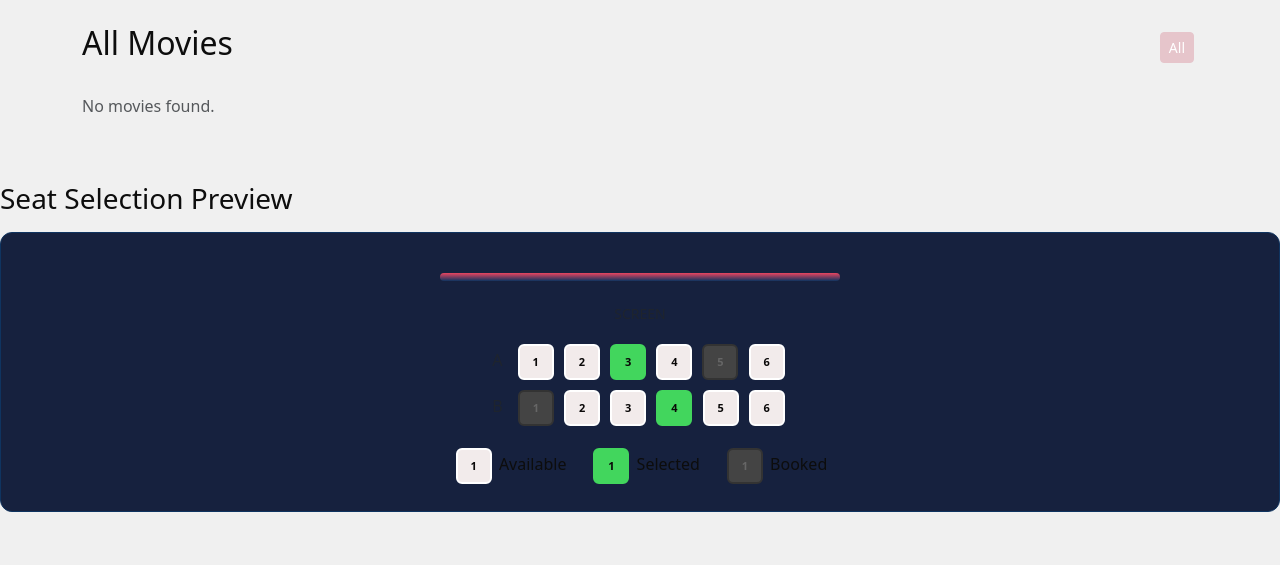
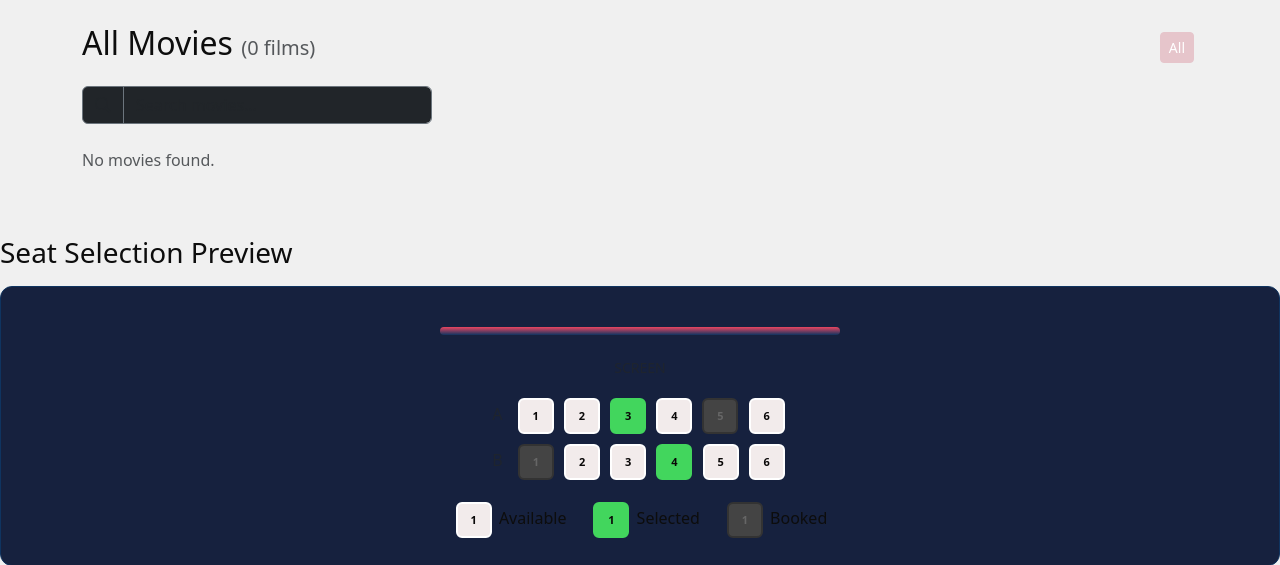
Before and after one commit to Work105/movie-ticket-system, a Django app: template tickets/templates/tickets/movie_list.html in a window 1280 px wide. Shown: the part 62-627 px from the top of the page. Run offline with Django 5.2, Linux system fonts and the light colour scheme; the template is opened without the code that fills it, so the values that code supplies are empty.

Commit message:
Add movie count to movie list page

```diff
--- a/tickets/templates/tickets/movie_list.html
+++ b/tickets/templates/tickets/movie_list.html
@@ -1,9 +1,9 @@
 {% extends 'tickets/base.html' %}
-{% block title %}All Movies — CineBook{% endblock %}
+{% block title %}All Movies — EliteCineBook{% endblock %}
 {% block content %}
 
-<div class="d-flex justify-content-between align-items-center mb-4">
-  <h2>All Movies</h2>
+<div class="d-flex justify-content-between align-items-center mb-3">
+  <h2>All Movies <span class="text-muted fs-5">({{ movies|length }} films)</span></h2>
   <div>
     <a href="{% url 'movie_list' %}" class="btn btn-sm {% if not selected_genre %}btn-primary{% else %}btn-outline-secondary{% endif %} me-1">All</a>
     {% for value, label in movies.model.GENRE_CHOICES %}
@@ -12,9 +12,20 @@
   </div>
 </div>
 
-<div class="row g-4">
+<!-- Search bar -->
+<div class="mb-4">
+  <div class="input-group" style="max-width: 350px;">
+    <span class="input-group-text bg-dark border-secondary text-muted">
+      <i class="bi bi-search"></i>
+    </span>
+    <input type="text" id="movieSearch" class="form-control bg-dark text-light border-secondary"
+           placeholder="Search movies...">
+  </div>
+</div>
+
+<div class="row g-4" id="movieGrid">
   {% for movie in movies %}
-  <div class="col-md-3">
+  <div class="col-md-3 movie-item" data-title="{{ movie.title|lower }}">
     <div class="card movie-card h-100">
       {% if movie.poster %}
         <img src="{{ movie.poster.url }}" class="card-img-top" alt="{{ movie.title }}">
@@ -39,3 +50,14 @@
 </div>
 
 {% endblock %}
+
+{% block scripts %}
+<script>
+  document.getElementById('movieSearch').addEventListener('input', function () {
+    const query = this.value.toLowerCase();
+    document.querySelectorAll('.movie-item').forEach(function (item) {
+      item.style.display = item.dataset.title.includes(query) ? '' : 'none';
+    });
+  });
+</script>
+{% endblock %}
```
